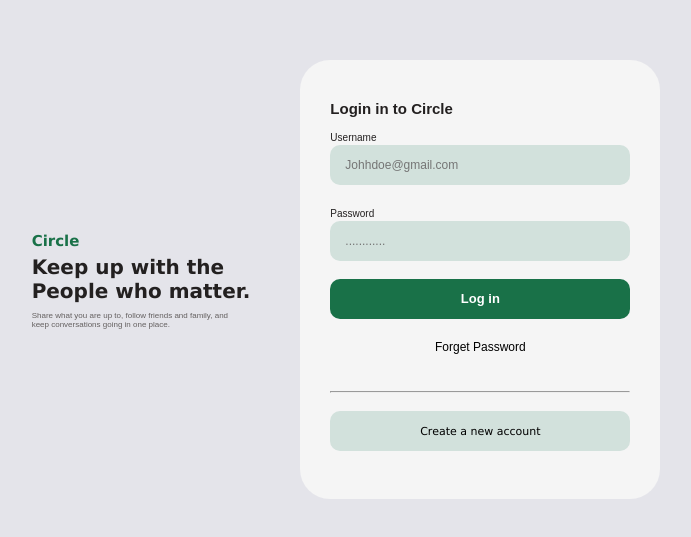
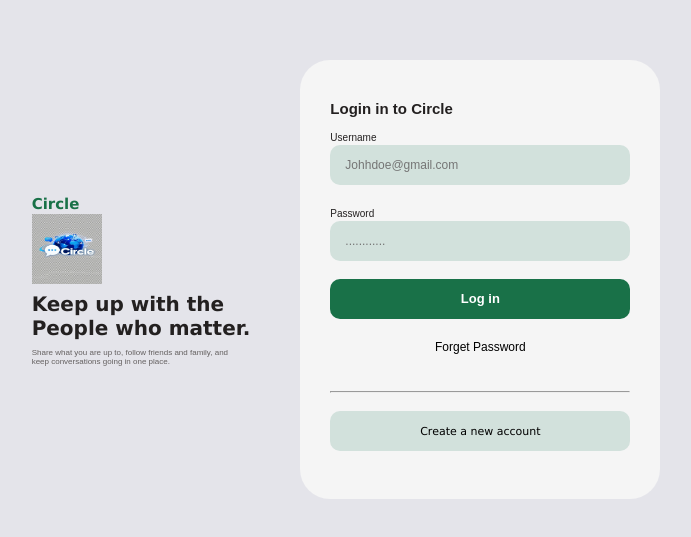
Before and after one commit to Edward-AK-spec/first-web-development, a plain HTML site: page index.html in a window 1280 px wide. Shown: the part 121-658 px from the top of the page, without its empty margins (294-985 px from the left). Drawn offline with Linux system fonts and the light colour scheme.

Commit message:
Update Circle App layout and styling

```diff
--- a/index.html
+++ b/index.html
@@ -13,7 +13,8 @@
 
         <div class="heading">
             <nav>
-                <h3><a href="#">Circle</a></h3>
+                <h3><a href="#">Circle</a></h3> <img src="circle.webp">
+
             </nav>
 
             <h2 class="keep-up">Keep up with the<br> People who matter.</h2>
--- a/style.css
+++ b/style.css
@@ -141,3 +141,8 @@ span a{
     font-size: 11px;
     font-family: Verdana, Geneva, Tahoma, sans-serif;
 }
+
+img{
+    width: 70px;
+    height: 70px;
+}
```
